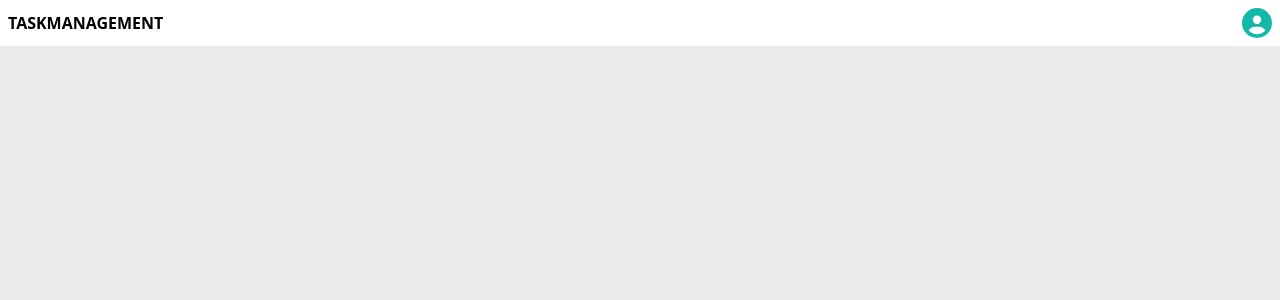
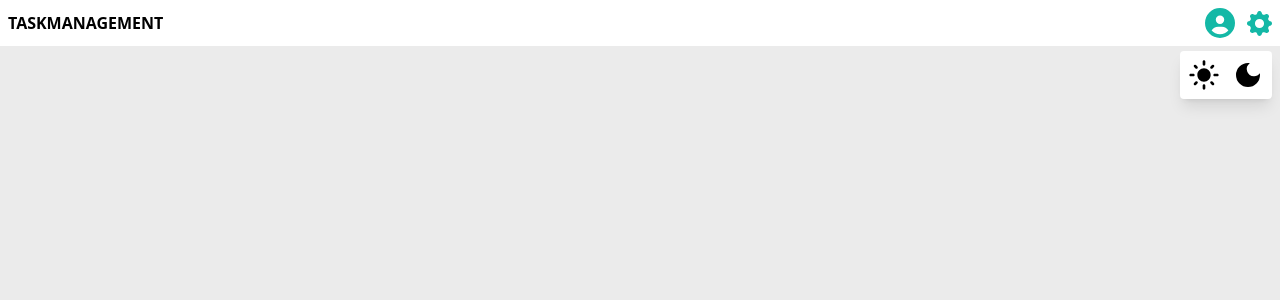
Before and after one commit to Edisonven/Tnest-app, a React (Vite) app in the folder Frontend/: page / in a window 1280 px wide. Shown: the top 300 px of the page. Built offline with nearby package versions, Linux system fonts and the light colour scheme.

Commit message:
Creando componente para cambio de tema de la web

```diff
--- a/Frontend/src/components/navbar/Navbar.tsx
+++ b/Frontend/src/components/navbar/Navbar.tsx
@@ -1,4 +1,6 @@
 import { FaCircleUser } from "react-icons/fa6";
+import { BsGearFill } from "react-icons/bs";
+import ThemeMenu from "../themeMenu/ThemeMenu";
 
 function Navbar(): JSX.Element {
   return (
@@ -7,8 +9,14 @@ function Navbar(): JSX.Element {
         <div>
           <h1 className="font-bold">TASKMANAGEMENT</h1>
         </div>
-        <div className="relative">
-          <FaCircleUser className="text-[30px] text-teal-500 dark:text-slate-400 cursor-pointer select-none" />
+        <div className="flex items-center gap-3">
+          <div className="relative">
+            <FaCircleUser className="text-[30px] text-teal-500 dark:text-slate-400 cursor-pointer select-none" />
+          </div>
+          <div className="relative">
+            <BsGearFill className="text-[25px] text-teal-500 dark:text-slate-400 cursor-pointer select-none" />
+            <ThemeMenu />
+          </div>
         </div>
       </div>
     </section>
--- /dev/null
+++ b/Frontend/src/components/themeMenu/ThemeMenu.tsx
@@ -0,0 +1,15 @@
+import { MdLightMode } from "react-icons/md";
+import { MdDarkMode } from "react-icons/md";
+
+function ThemeMenu(): JSX.Element {
+  return (
+    <div className="absolute top-[40px] right-0 bg-white dark:bg-[#393C73] shadow-lg rounded ">
+      <div className="p-1 flex items-center gap-1 select-none">
+        <MdLightMode className="text-[40px] cursor-pointer hover:bg-slate-200 p-1" />
+        <MdDarkMode className="text-[40px] cursor-pointer hover:bg-slate-200 p-1" />
+      </div>
+    </div>
+  );
+}
+
+export default ThemeMenu;
```
